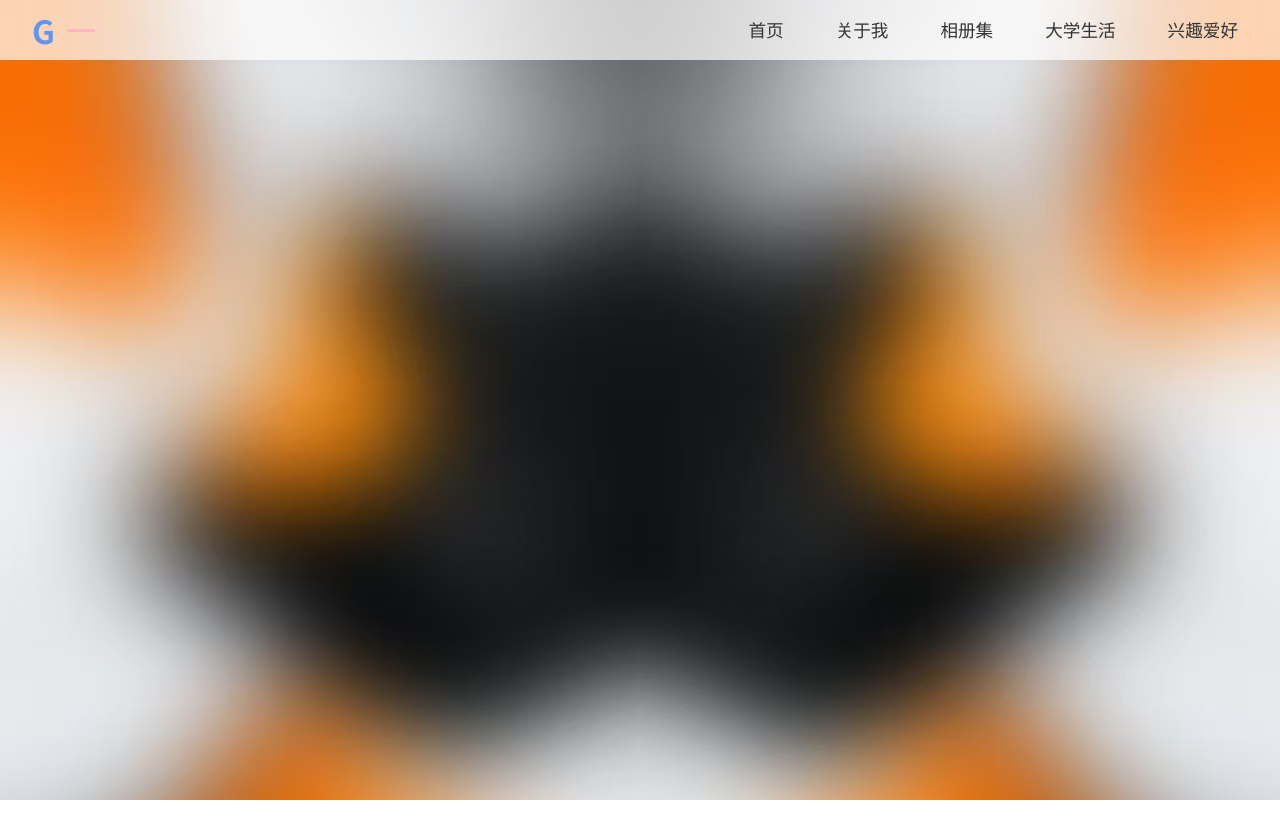
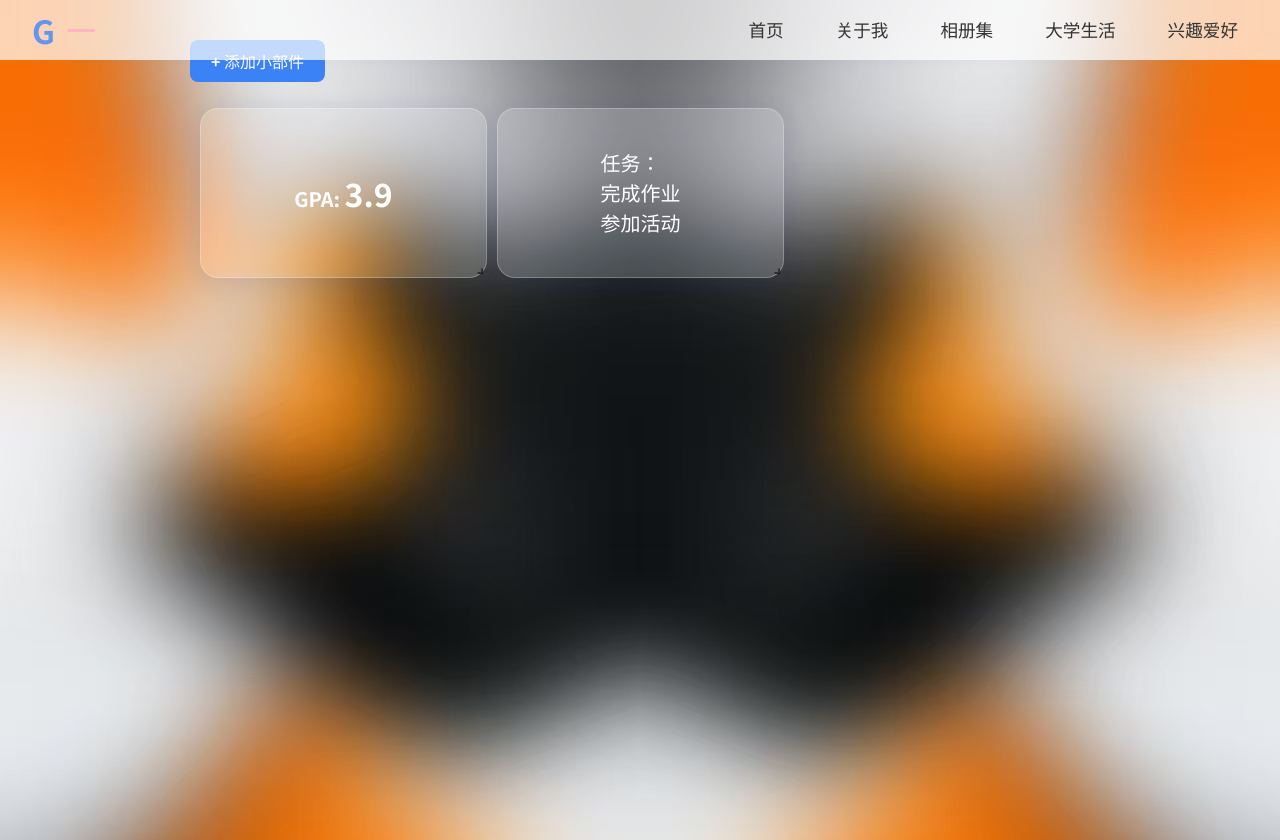
Before and after one commit to SamGuan3/my-college-life, a React (Vite) app: page /dashboard in a window 1280 px wide. Before the commit the page ends 800 px from the top, so only its background shows below. Built offline with nearby package versions, Linux system fonts and the light colour scheme; the HTML template or start-up script is replaced by a standard one.

Commit message:
集成仪表盘小部件功能，支持动态添加和拖拽

```diff
--- a/package.json
+++ b/package.json
@@ -17,6 +17,7 @@
   "dependencies": {
     "react": "^19.1.0",
     "react-dom": "^19.1.0",
+    "react-grid-layout": "^1.5.2",
     "react-router-dom": "^7.6.2"
   }
 }
--- a/src/App.tsx
+++ b/src/App.tsx
@@ -2,6 +2,7 @@ import Navbar from './components/Navbar';
 import { BrowserRouter as Router, Routes, Route } from 'react-router-dom';
 import HomeBanner from "./components/HomeBanner";
 import { useEffect } from 'react';
+import Dashboard from './components/Dashboard';
 
   // 其他页面内容可以先用简单占位
 function Life() {
@@ -367,6 +368,7 @@ function App() {
         <Route path="/hobby" element={<Hobby />} />
         <Route path="/gallery" element={<Gallery />} />
         <Route path="/about" element={<About />} />
+        <Route path="/dashboard" element={<Dashboard />} />
       </Routes>
     </Router>
   );
--- /dev/null
+++ b/src/components/Dashboard.tsx
@@ -0,0 +1,72 @@
+import React, { useState } from 'react';
+import GridLayout from 'react-grid-layout';
+import 'react-grid-layout/css/styles.css';
+import 'react-resizable/css/styles.css';
+
+/**
+ * 仪表盘小部件组件
+ * @returns {JSX.Element}
+ */
+const initialWidgets = [
+  { i: 'gpa', x: 0, y: 0, w: 2, h: 2, content: <div>GPA: <span style={{fontWeight:700, fontSize:32}}>3.9</span></div> },
+  { i: 'todo', x: 2, y: 0, w: 2, h: 2, content: <div>任务：<ul><li>完成作业</li><li>参加活动</li></ul></div> },
+];
+
+const Dashboard = () => {
+  const [widgets, setWidgets] = useState(initialWidgets);
+
+  // 添加新小部件
+  const addWidget = () => {
+    setWidgets([
+      ...widgets,
+      {
+        i: `widget${widgets.length}`,
+        x: (widgets.length * 2) % 6,
+        y: Infinity,
+        w: 2,
+        h: 2,
+        content: <div>新小部件 {widgets.length + 1}</div>
+      }
+    ]);
+  };
+
+  return (
+    <div style={{margin: '40px auto', maxWidth: 900}}>
+      <button onClick={addWidget} style={{marginBottom: 16, padding: '8px 20px', borderRadius: 8, background: '#3B82F6', color: '#fff', fontWeight: 600}}>+ 添加小部件</button>
+      <GridLayout
+        className="layout"
+        layout={widgets}
+        cols={6}
+        rowHeight={80}
+        width={900}
+        isResizable
+        isDraggable
+        onLayoutChange={layout => {
+          // 保持小部件顺序
+          setWidgets(widgets.map((w, idx) => ({ ...w, ...layout[idx] })));
+        }}
+      >
+        {widgets.map(w => (
+          <div key={w.i} style={{
+            background: 'rgba(255,255,255,0.18)',
+            borderRadius: 18,
+            boxShadow: '0 4px 24px 0 rgba(31,38,135,0.10)',
+            backdropFilter: 'blur(12px) saturate(180%)',
+            WebkitBackdropFilter: 'blur(12px) saturate(180%)',
+            border: '1.5px solid rgba(255,255,255,0.25)',
+            display: 'flex',
+            alignItems: 'center',
+            justifyContent: 'center',
+            fontSize: 20,
+            color: '#fff',
+            height: '100%'
+          }}>
+            {w.content}
+          </div>
+        ))}
+      </GridLayout>
+    </div>
+  );
+};
+
+export default Dashboard;
```
Also changed, not shown: 1 other file (tests, documents, lock files or other folders).
